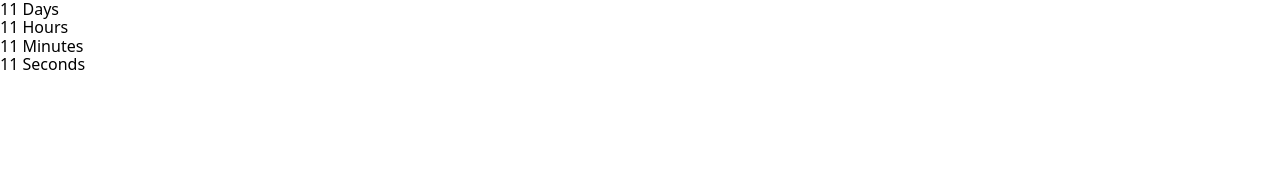
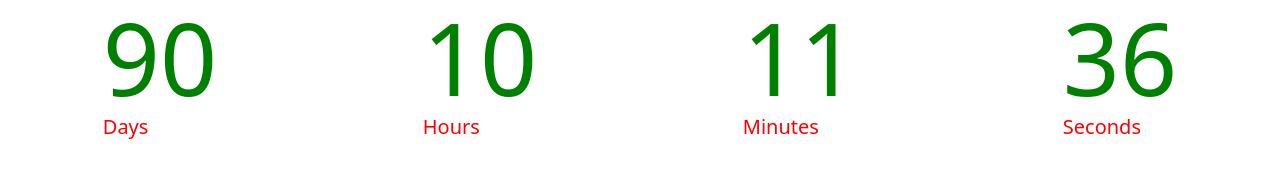
Before and after one commit to prodanserega/goit-js-hw-11-timer, a website built with Parcel: page src/index.html in a window 1280 px wide. Built offline with nearby package versions, Linux system fonts and the light colour scheme.

Commit message:
доробив

```diff
--- a/src/index.html
+++ b/src/index.html
@@ -14,22 +14,22 @@
   <body>
     <div class="timer" id="timer-1">
       <div class="field">
-        <span class="value" data-value="days">11</span>
+        <span class="value" data-value="days"></span>
         <span class="label">Days</span>
       </div>
 
       <div class="field">
-        <span class="value" data-value="hours">11</span>
+        <span class="value" data-value="hours"></span>
         <span class="label">Hours</span>
       </div>
 
       <div class="field">
-        <span class="value" data-value="mins">11</span>
+        <span class="value" data-value="mins"></span>
         <span class="label">Minutes</span>
       </div>
 
       <div class="field">
-        <span class="value" data-value="secs">11</span>
+        <span class="value" data-value="secs"></span>
         <span class="label">Seconds</span>
       </div>
     </div>
--- a/src/index.js
+++ b/src/index.js
@@ -1,7 +1,56 @@
 import './sass/main.scss';
+class Timer {
+  constructor({ selector, targetDate }) {
+    this.time = this.getFieldsBySelector(selector);
+    this.targetDate = targetDate;
+    this.start();
+  }
+
+  start() {
+    setInterval(() => {
+      const currentTime = Date.now();
+      const time = this.targetDate - currentTime;
+      const { days, hours, mins, secs } = this.getTimeComponents(time);
+      this.updateTimeFields({ days, hours, mins, secs });
+    }, 1000);
+  }
+
+getFieldsBySelector(selector) {
+  const refs = {
+    days: document.querySelector(`${selector} [data-value="days"]`),
+    hours: document.querySelector(`${selector} [data-value="hours"]`),
+    mins: document.querySelector(`${selector} [data-value="mins"]`),
+    secs: document.querySelector(`${selector} [data-value="secs"]`),
+  };
+
+  return refs;
+}
+
+updateTimeFields({ days, hours, mins, secs }) {
+  this.time.days.textContent = days;
+  this.time.hours.textContent = hours;
+  this.time.mins.textContent = mins;
+  this.time.secs.textContent = secs;
+}
 
 
-new CountdownTimer({
-    selector: '#timer-1',
-    targetDate: new Date('Jul 17, 2019'),
-  });
+getTimeComponents(time) {
+  const days = this.pad(Math.floor(time / (1000 * 60 * 60 * 24)));
+  const hours = this.pad(
+    Math.floor((time % (1000 * 60 * 60 * 24)) / (1000 * 60 * 60)),
+  );
+  const mins = this.pad(Math.floor((time % (1000 * 60 * 60)) / (1000 * 60)));
+  const secs = this.pad(Math.floor((time % (1000 * 60)) / 1000));
+
+  return { days, hours, mins, secs };
+}
+
+pad(value) {
+  return String(value).padStart(2, '0');
+}
+}
+
+new Timer({
+selector: '#timer-1',
+targetDate: new Date('Aug 31, 2021'),
+});
--- a/src/sass/_example.scss
+++ b/src/sass/_example.scss
@@ -25,3 +25,20 @@
   background-size: cover;
   background-position: center;
 }
+
+.timer{
+  display:flex;
+
+  justify-content: space-around;
+}
+
+.value{
+  display: flex;
+  font-size: 100px;
+  color:green;
+}
+
+.label{
+  font-size: 20px;
+  color: red;
+}
```
Also changed, not shown: src/sass/main.scss (line endings or trailing spaces).
